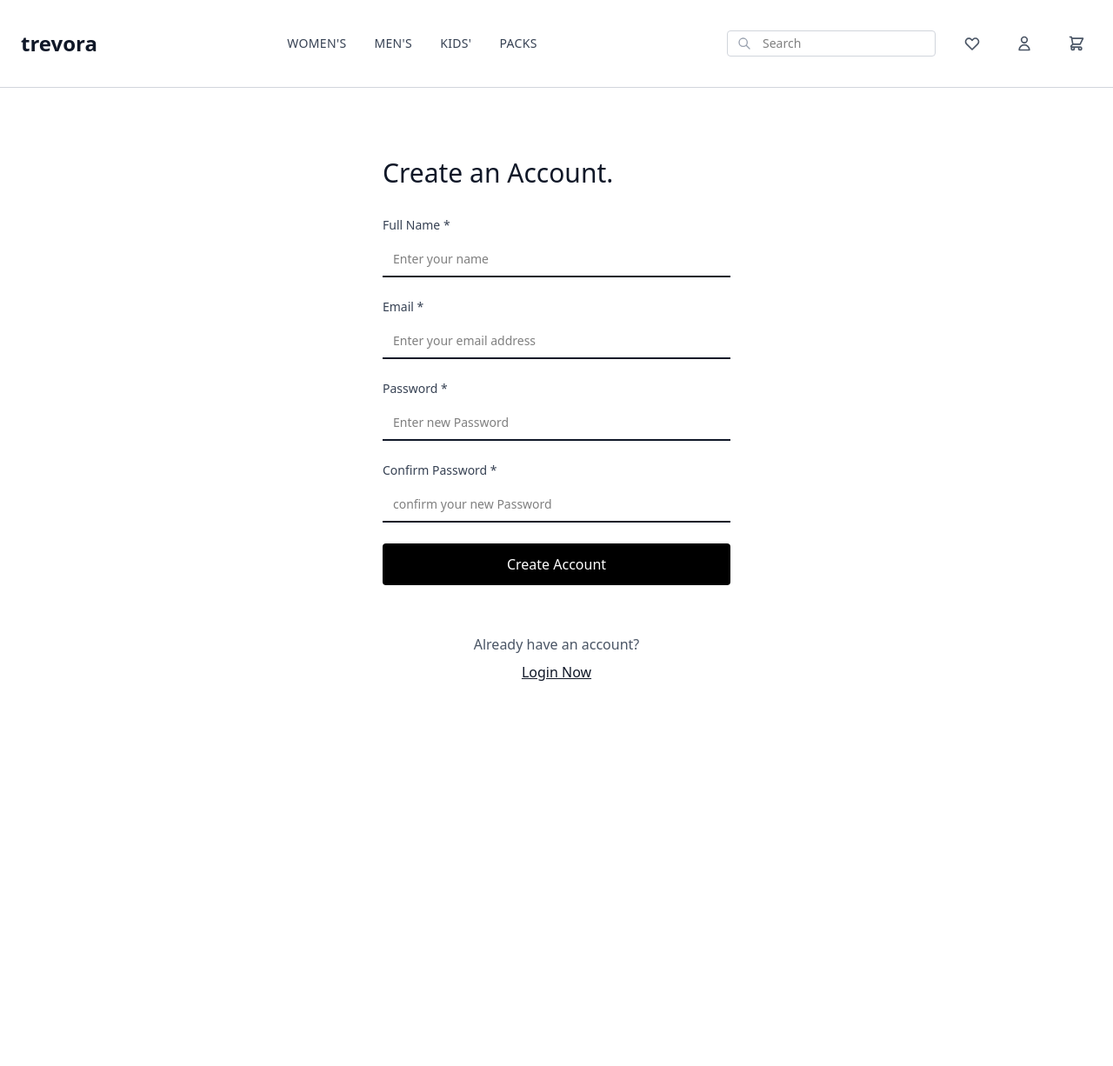
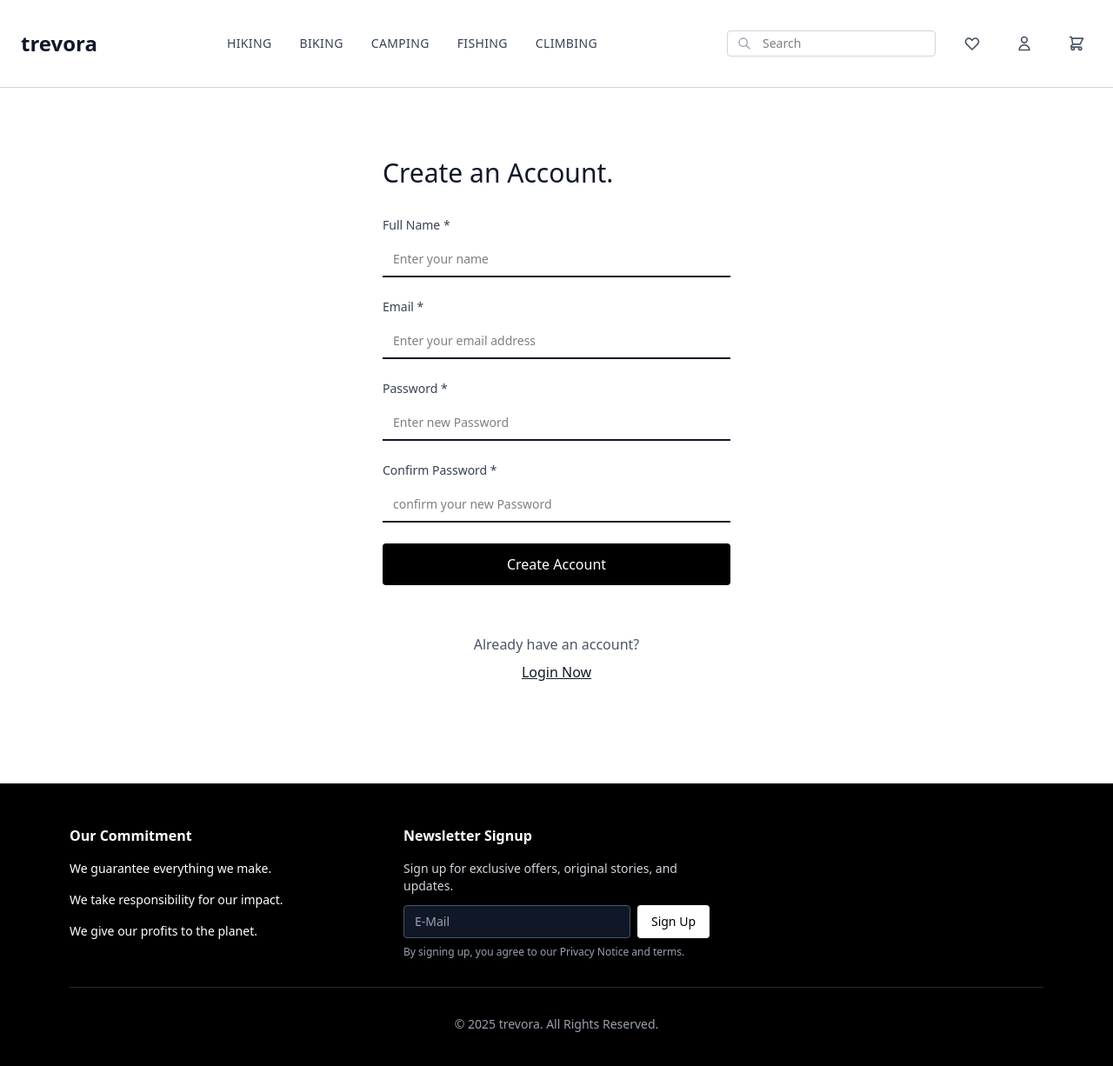
Before and after one commit to Anzyll/Trevora, a React (Vite) app in the folder Trevora/: page /signup in a window 1280 px wide. Shown: the top 1226 px of the page at 87% size. Before the commit the page ends 901 px from the top, so only its background shows below. Built offline with nearby package versions, Linux system fonts and the light colour scheme.

Commit message:
fix(login): reset login page state after logout

```diff
--- a/Trevora/src/App.jsx
+++ b/Trevora/src/App.jsx
@@ -4,6 +4,7 @@ import Home from "./Pages/Home";
 import { Routes, Route } from "react-router-dom";
 import LoginForm from "./Components/Authentication/Login";
 import Signup from "./Components/Authentication/signup";
+import Footer from "./Components/Footer";
 
 const App = () => {
   return (
@@ -15,6 +16,7 @@ const App = () => {
         <Route path="/login" element={<LoginForm />} />
         <Route path="/signup" element={<Signup />} />
       </Routes>
+      <Footer/>
     </>
   );
 };
--- a/Trevora/src/Components/Authentication/Login.jsx
+++ b/Trevora/src/Components/Authentication/Login.jsx
@@ -1,17 +1,28 @@
 // src/pages/Login.jsx
-import React, { useState } from "react";
+import React, { useState, useEffect } from "react";
 import { useNavigate } from "react-router-dom";
 import bcrypt from "bcryptjs";
 import axios from "axios";
 
 const LoginForm = () => {
+  const navigate = useNavigate();
+  // State to hold form input values
   const [form, setForm] = useState({
     email: "",
     password: "",
   });
-  const [errors, setErrors] = useState({});
 
-  const navigate = useNavigate();
+  const [errors, setErrors] = useState({}); // State to hold  errors
+
+  // Reset form when component mounts or when coming from logout
+  useEffect(() => {
+    setForm({
+      email: "",
+      password: "",
+    });
+    setErrors({});
+  }, []);
+
   const signupForm = () => {
     navigate("/signup");
   };
@@ -20,16 +31,17 @@ const LoginForm = () => {
     setForm({ ...form, [e.target.name]: e.target.value });
   };
 
+  // Validate login inputs
   const validateLogin = () => {
     const newErrors = {};
     if (!form.email.trim() || !form.email.includes("@")) {
       newErrors.email = "invalid email";
     }
-
     if (form.password.length < 8) newErrors.password = "invalid password";
     return newErrors;
   };
 
+  // Handle form submission
   const handleSubmit = async (e) => {
     e.preventDefault();
     const validationErrors = validateLogin();
@@ -40,13 +52,16 @@ const LoginForm = () => {
 
     setErrors({});
     try {
-      const response = await axios.get("http://localhost:5001/users");
+      // Fetch all users from JSON server
+      const response = await axios.get("http://localhost:5002/users");
       const users = response.data;
+      // Find user by email
       const user = users.find((user) => user.email === form.email);
       if (!user) {
         setErrors({ general: "incorrect email or password" });
         return;
       }
+      // Compare entered password with hashed password
       const matchesPassword = await bcrypt.compare(
         form.password,
         user.password
@@ -56,6 +71,7 @@ const LoginForm = () => {
         return;
       }
       alert("login succesfully");
+      // Save logged-in user to localStorage
       localStorage.setItem("currentUser", JSON.stringify(user));
       window.location.href = "/home";
     } catch (err) {
@@ -80,6 +96,7 @@ const LoginForm = () => {
               placeholder="enter your email"
               value={form.email}
               onChange={handleChange}
+              autoComplete="new-email"
             />
             {errors.email && (
               <p className="text-sm text-red-800">{errors.email}</p>
@@ -97,6 +114,7 @@ const LoginForm = () => {
               placeholder="enter your password"
               value={form.password}
               onChange={handleChange}
+              autoComplete="new-password"
             />
             {errors.password && (
               <p className="text-sm text-red-800">{errors.password}</p>
--- a/Trevora/src/Components/Authentication/signup.jsx
+++ b/Trevora/src/Components/Authentication/signup.jsx
@@ -6,13 +6,14 @@ import { useNavigate } from "react-router-dom";
 import { useState } from "react";
 
 const Signup = () => {
+  //state to hold form input values
   const [form, setForm] = useState({
     fullName: "",
     email: "",
     password: "",
     confirmPassword: "",
   });
-  const [error, setError] = useState({});
+  const [error, setError] = useState({}); //state to hold validation errors
   const navigate = useNavigate();
   const loginForm = () => {
     navigate("/login");
@@ -21,6 +22,7 @@ const Signup = () => {
     setForm({ ...form, [e.target.name]: e.target.value });
   };
 
+  // Validate form input before submitting
   const validateSignup = () => {
     const newErrors = {};
     if (!form.fullName.trim()) newErrors.fullName = "name is required";
@@ -44,29 +46,31 @@ const Signup = () => {
     return newErrors;
   };
 
+  // Handle form submission
   const handleSubmit = async (e) => {
     e.preventDefault();
     const newErrors = validateSignup();
     setError(newErrors);
     if (Object.keys(newErrors).length === 0) {
+      // If no validation errors, proceed
       try {
-        const existingUsers = await axios.get("http://localhost:5001/users");
+        const existingUsers = await axios.get("http://localhost:5002/users");
         if (existingUsers.data.some((user) => user.email === form.email)) {
           setError({ email: "Email already exists" });
           return;
         }
 
-        const hashedPassword = await bcrypt.hash(form.password, 10);
+        const hashedPassword = await bcrypt.hash(form.password, 10); // Hash password before saving
         const newUser = {
           fullName: form.fullName,
           email: form.email,
           password: hashedPassword,
         };
+        // Send POST request to store new user
         const response = await axios.post(
-          "http://localhost:5001/users",
+          "http://localhost:5002/users",
           newUser
         );
-        console.log("user data saved", response.data);
         alert("registered succesfully");
         setError({});
         navigate("/login");
--- /dev/null
+++ b/Trevora/src/Components/Footer.jsx
@@ -0,0 +1,58 @@
+import React from "react";
+
+const Footer = () => {
+  return (
+    <footer className="bg-black text-white mt-auto">
+      <div className="max-w-6xl mx-auto px-4 py-12">
+        <div className="grid grid-cols-1 md:grid-cols-3 gap-8 mb-8">
+          <div>
+            <h3 className="font-semibold text-white mb-4">Our Commitment</h3>
+            <div className="space-y-4 text-sm text-gray-300">
+              <div>
+                <p className="font-medium text-white">
+                  We guarantee everything we make.
+                </p>
+              </div>
+              <div>
+                <p className="font-medium text-white">
+                  We take responsibility for our impact.
+                </p>
+              </div>
+              <div>
+                <p className="font-medium text-white">
+                  We give our profits to the planet.
+                </p>
+              </div>
+            </div>
+          </div>
+
+          <div>
+            <h3 className="font-semibold text-white mb-4">Newsletter Signup</h3>
+            <p className="text-sm text-gray-300 mb-3">
+              Sign up for exclusive offers, original stories, and updates.
+            </p>
+            <div className="flex gap-2 mb-2">
+              <input
+                type="email"
+                placeholder="E-Mail"
+                className="flex-1 px-3 py-2 border border-gray-600 bg-gray-900 text-white rounded text-sm placeholder-gray-400"
+              />
+              <button className="bg-white text-black px-4 py-2 rounded text-sm font-medium hover:bg-gray-200 transition-colors">
+                Sign Up
+              </button>
+            </div>
+            <p className="text-xs text-gray-400">
+              By signing up, you agree to our Privacy Notice and terms.
+            </p>
+          </div>
+        </div>
+
+        <div className="pt-8 border-t border-gray-800 text-center text-gray-400 text-sm">
+          <p>© 2025 trevora. All Rights Reserved.</p>
+        </div>
+      </div>
+    </footer>
+  );
+};
+
+export default Footer;
--- a/Trevora/src/Components/Header.jsx
+++ b/Trevora/src/Components/Header.jsx
@@ -3,30 +3,35 @@ import React, { useEffect, useState } from "react";
 import { useNavigate } from "react-router-dom";
 
 const Header = () => {
-  const [isMenuOpen, setIsMenuOpen] = useState(false);
-  const [user, setUser] = useState(null);
-  const mainCategories = ["Women's", "Men's", "Kids'", "Packs"];
+  const [isMenuOpen, setIsMenuOpen] = useState(false); //state to toggle mobile menu
+  const [user, setUser] = useState(null); //state to store current logged in user
+  const mainCategories = ["Hiking", " Biking", "Camping", "Fishing","Climbing"];
   const navigate = useNavigate();
 
+  //check if user is logged in via localStorage
   useEffect(() => {
     const userData = localStorage.getItem("currentUser");
     if (userData) {
       setUser(JSON.parse(userData));
     }
   }, []);
+
   const loginForm = () => {
+    setIsMenuOpen(!isMenuOpen);
     navigate("/login");
+
   };
 
-  const handleLogout = () => {
-    localStorage.removeItem("currentUser");
-    setUser(null);
-    navigate("/login");
-  };
-
+const handleLogout = () => {
+  localStorage.removeItem("currentUser");
+  setIsMenuOpen(!isMenuOpen);
+  setUser(null);
+  window.location.href = "/login";
+  window.dispatchEvent(new Event("logout"));
+};
   const goToHome = () => {
     if (user) {
-      window.location.href = "/home";
+      navigate("/home");
     } else {
       navigate("/");
     }
@@ -35,6 +40,7 @@ const Header = () => {
   return (
     <nav className="border-b border-gray-300">
       <div className="max-w-7xl mx-auto">
+        {/* mobile header */}
         <div className="flex items-center justify-between px-4 py-4 lg:hidden h-20">
           <button
             onClick={() => setIsMenuOpen(!isMenuOpen)}
@@ -95,7 +101,7 @@ const Header = () => {
             </button>
           </div>
         </div>
-
+        {/* desktop header */}
         <div className="hidden lg:flex items-center justify-between px-6 py-4 h-25">
           <button
             onClick={goToHome}
@@ -159,7 +165,6 @@ const Header = () => {
               </svg>
             </button>
 
-            {/* User Account Section - Updated */}
             {user ? (
               <div className="flex items-center space-x-4">
                 <div className="flex items-center space-x-2">
@@ -177,7 +182,7 @@ const Header = () => {
                     />
                   </svg>
                   <span className="text-sm font-medium text-gray-700">
-                    Hi, {user.name || user.email.split("@")[0]}
+                    {user.email.split("@")[0]}
                   </span>
                 </div>
                 <button
@@ -225,7 +230,7 @@ const Header = () => {
             </button>
           </div>
         </div>
-
+        {/* Mobile menu */}
         {isMenuOpen && (
           <div className="lg:hidden bg-white border-t border-gray-200">
             <div className="px-4 py-3 border-b border-gray-100">
@@ -300,7 +305,7 @@ const Header = () => {
                         />
                       </svg>
                       <span className="text-xs font-medium">
-                        {user.name || user.email.split("@")[0]}
+                        {user.email.split("@")[0]}
                       </span>
                     </div>
                     <button
--- a/Trevora/src/Components/Hero.jsx
+++ b/Trevora/src/Components/Hero.jsx
@@ -15,24 +15,25 @@ const Hero = () => {
       </video>
       <div className="max-w-3xl mx-auto px-6 text-center z-10">
         <h1 className="text-6xl md:text-7xl font-bold text-white mb-8 leading-none ">
-          Warm Up,
+          Adventure Awaits,
           <br />
-          Chill Out
+          Be Ready
         </h1>
 
         <p className="text-lg md:text-xl text-white mb-16 max-w-md mx-auto leading-snug">
-          Daily Outerwear for Mixed Weather and Moving in Comfort.
+         Adventure is calling. answer it with trevora.
         </p>
 
         <div className="flex flex-col sm:flex-row gap-3 justify-center items-center">
           <button className="bg-white text-text px-12 py-4 text-base font-normal hover:bg-gray-300 transition-colors w-40">
-            Men's
+            Gear
           </button>
           <button className="bg-white text-text px-12 py-4 text-base font-normal hover:bg-gray-300 transition-colors w-40">
-            Women's
+            Clothing
           </button>
           <button className="border border-white text-white px-12 py-4 text-base font-normal hover:bg-white hover:text-black transition-colors w-40">
-            Explore
+            Everything
+
           </button>
         </div>
       </div>
```
